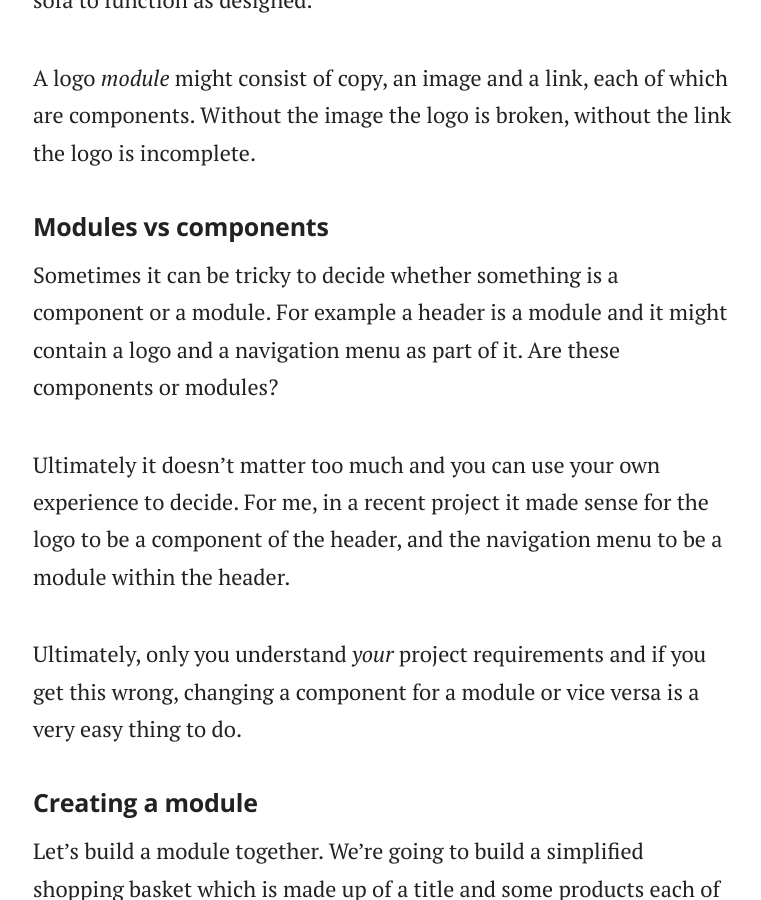
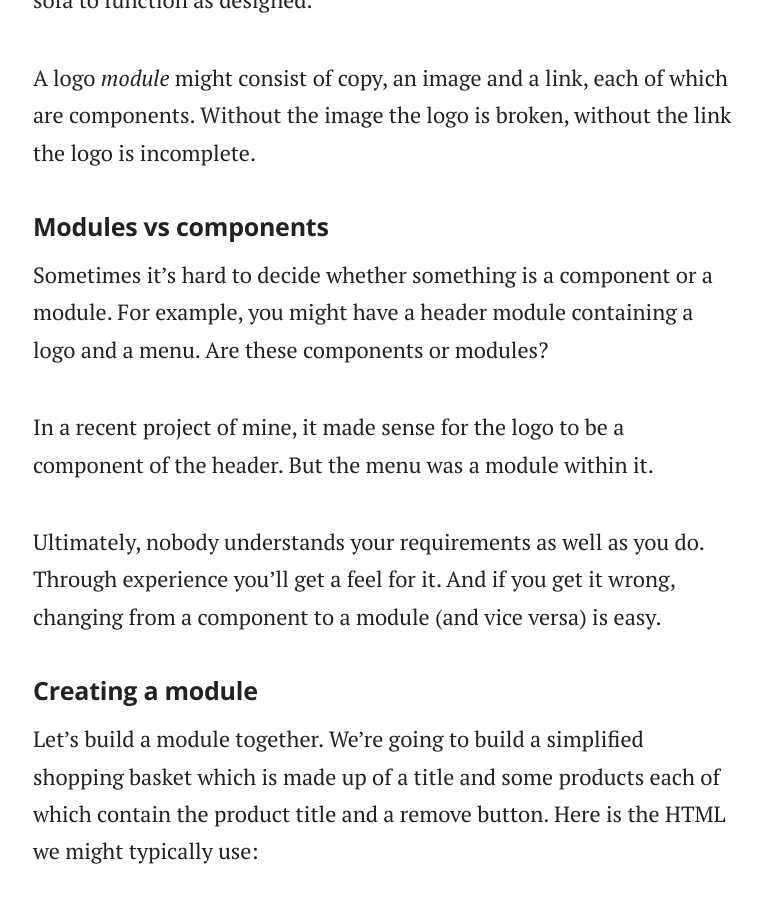
Before and after one commit to adamsilver/maintainablecss.com-jekyll, a Jekyll site: the page built from _chapters/06-modules.md, in a window 1280 px wide and 900 px high, scrolled down 969 px. Shown: the whole window, without its empty margins (257-1018 px from the left). Built offline with Jekyll 4.4.1, drawn with Linux system fonts in a browser that asks for light colours.

Commit message:
Update module

```diff
--- a/_chapters/06-modules.md
+++ b/_chapters/06-modules.md
@@ -26,11 +26,11 @@ A logo *module* might consist of copy, an image and a link, each of which are co
 
 ## Modules vs components
 
-Sometimes it can be tricky to decide whether something is a component or a module. For example a header is a module and it might contain a logo and a navigation menu as part of it. Are these components or modules?
+Sometimes it's hard to decide whether something is a component or a module. For example, you might have a header module containing a logo and a menu. Are these components or modules?
 
-Ultimately it doesn't matter too much and you can use your own experience to decide. For me, in a recent project it made sense for the logo to be a component of the header, and the navigation menu to be a module within the header.
+In a recent project of mine, it made sense for the logo to be a component of the header. But the menu was a module within it.
 
-Ultimately, only you understand *your* project requirements and if you get this wrong, changing a component for a module or vice versa is a very easy thing to do.
+Ultimately, nobody understands your requirements as well as you do. Through experience you'll get a feel for it. And if you get it wrong, changing from a component to a module (and vice versa) is easy.
 
 ## Creating a module
 
```
